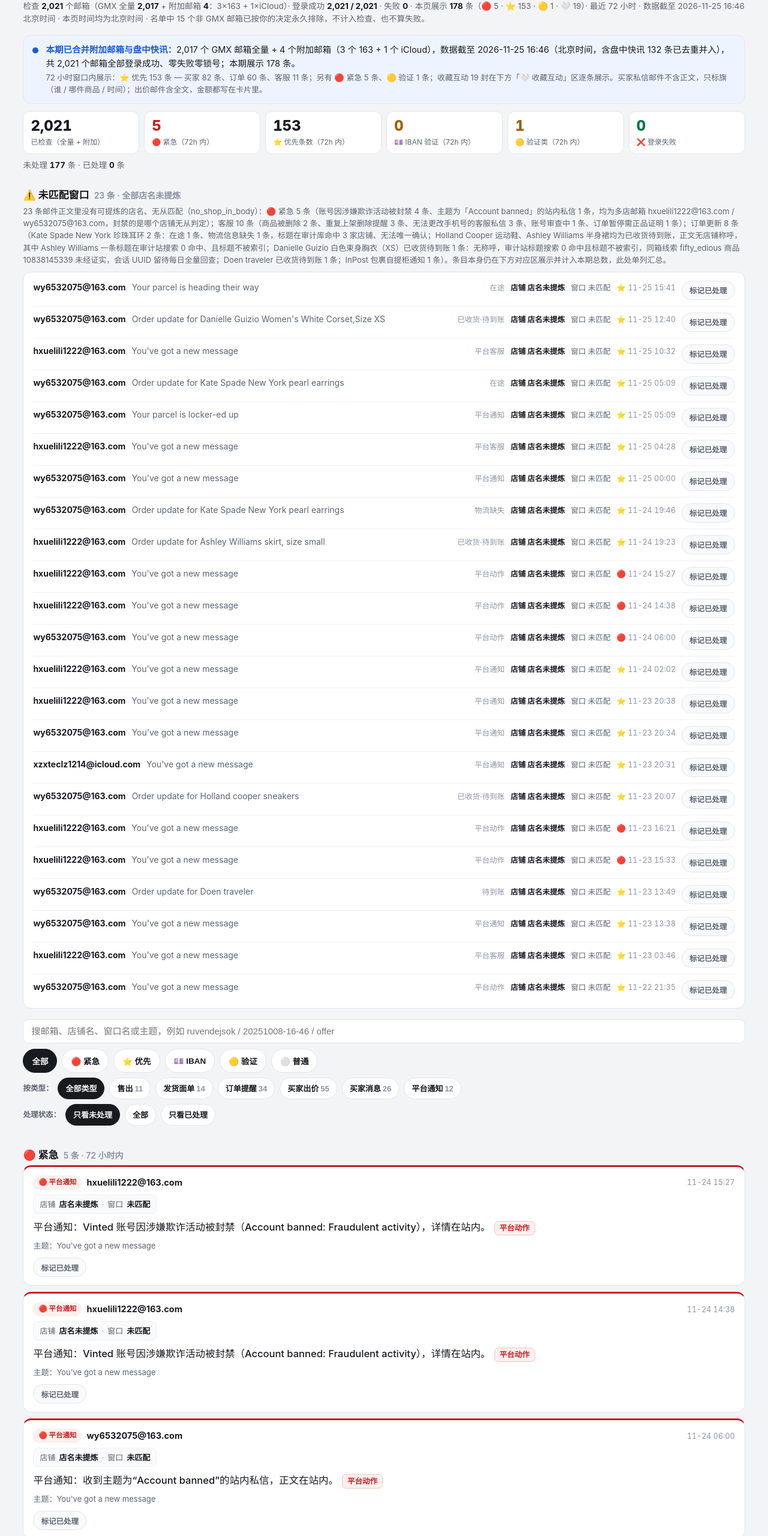
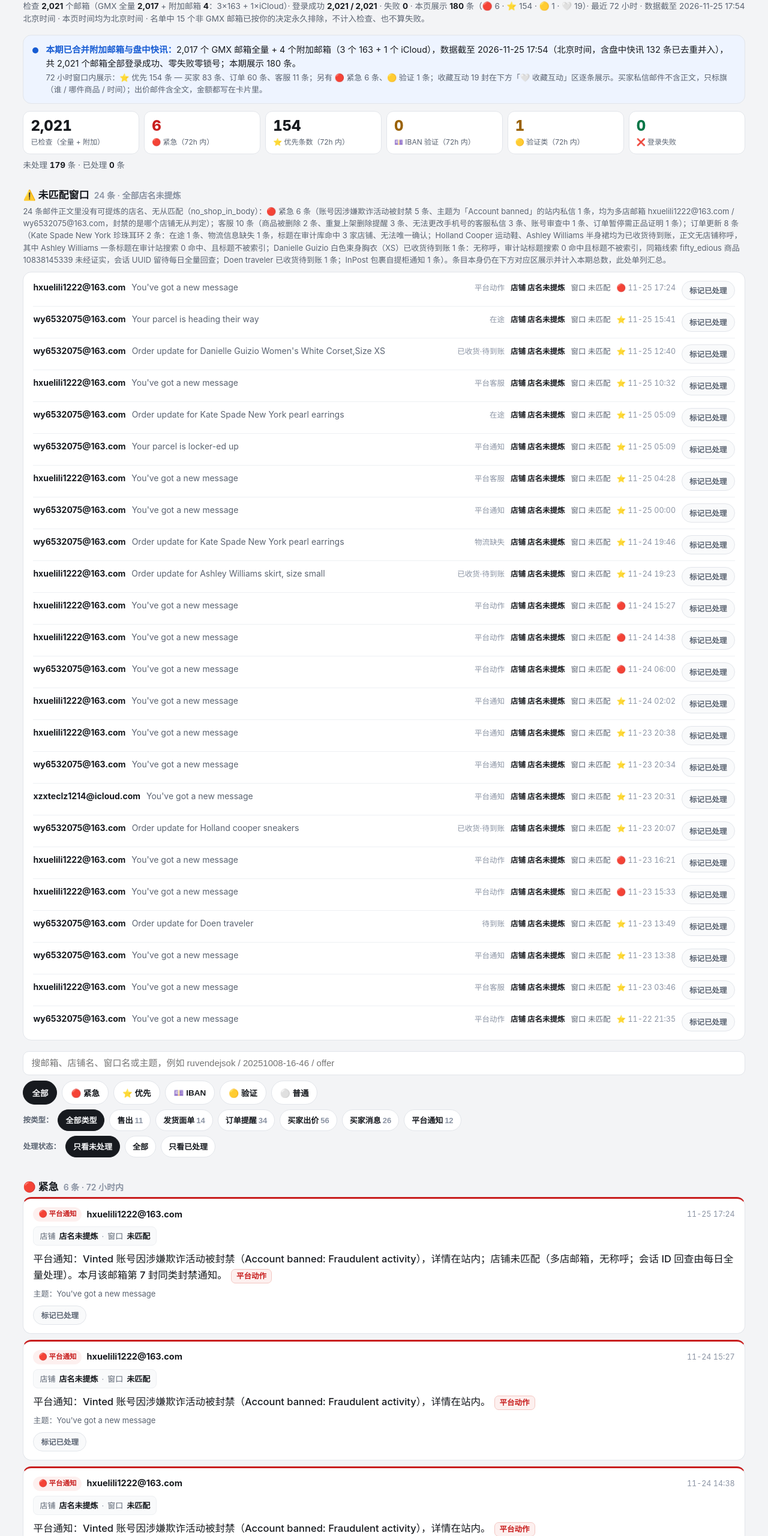
Before and after one commit to austinbill1979/gmx-mail-report, a plain HTML site: page index.html in a window 1280 px wide. Shown: the part 57-2617 px from the top of the page at 60% size. Drawn offline with Linux system fonts and the light colour scheme.

Commit message:
盘中快讯更新

```diff
--- a/index.html
+++ b/index.html
@@ -231,33 +231,34 @@
     <span class="date">2026-11-25 · 星期三 · 全量 + 附加邮箱</span>
     <span class="pill">只看最近 72 小时</span>
   </div>
-  <p class="subline">检查 <b>2,021</b> 个邮箱（GMX 全量 <b>2,017</b> + 附加邮箱 <b>4</b>：3×163 + 1×iCloud）· 登录成功 <b>2,021 / 2,021</b> · 失败 <b>0</b> · 本页展示 <b>178</b> 条（🔴 5 · ⭐ 153 · 🟡 1 · 🤍 19）· 最近 72 小时 · 数据截至 2026-11-25 16:46 北京时间 · 本页时间均为北京时间 · 名单中 15 个非 GMX 邮箱已按你的决定永久排除，不计入检查、也不算失败。</p>
+  <p class="subline">检查 <b>2,021</b> 个邮箱（GMX 全量 <b>2,017</b> + 附加邮箱 <b>4</b>：3×163 + 1×iCloud）· 登录成功 <b>2,021 / 2,021</b> · 失败 <b>0</b> · 本页展示 <b>180</b> 条（🔴 6 · ⭐ 154 · 🟡 1 · 🤍 19）· 最近 72 小时 · 数据截至 2026-11-25 17:54 北京时间 · 本页时间均为北京时间 · 名单中 15 个非 GMX 邮箱已按你的决定永久排除，不计入检查、也不算失败。</p>
 
   <!-- ======= Run summary banner ======= -->
   <div class="banner info" role="note">
     <span class="dot" aria-hidden="true"></span>
     <div>
-      <p><b>本期已合并附加邮箱与盘中快讯：</b>2,017 个 GMX 邮箱全量 + 4 个附加邮箱（3 个 163 + 1 个 iCloud），数据截至 2026-11-25 16:46（北京时间，含盘中快讯 132 条已去重并入），共 2,021 个邮箱全部登录成功、零失败零锁号；本期展示 178 条。</p>
-      <p class="small">72 小时窗口内展示：⭐ 优先 153 条 — 买家 82 条、订单 60 条、客服 11 条；另有 🔴 紧急 5 条、🟡 验证 1 条；收藏互动 19 封在下方「🤍 收藏互动」区逐条展示。买家私信邮件不含正文，只标旗（谁 / 哪件商品 / 时间）；出价邮件含全文，金额都写在卡片里。</p>
+      <p><b>本期已合并附加邮箱与盘中快讯：</b>2,017 个 GMX 邮箱全量 + 4 个附加邮箱（3 个 163 + 1 个 iCloud），数据截至 2026-11-25 17:54（北京时间，含盘中快讯 132 条已去重并入），共 2,021 个邮箱全部登录成功、零失败零锁号；本期展示 180 条。</p>
+      <p class="small">72 小时窗口内展示：⭐ 优先 154 条 — 买家 83 条、订单 60 条、客服 11 条；另有 🔴 紧急 6 条、🟡 验证 1 条；收藏互动 19 封在下方「🤍 收藏互动」区逐条展示。买家私信邮件不含正文，只标旗（谁 / 哪件商品 / 时间）；出价邮件含全文，金额都写在卡片里。</p>
     </div>
   </div>
 
   <!-- ======= Dashboard (72h window) ======= -->
   <div class="tiles" aria-label="本期概览（72 小时窗口）">
     <div class="tile"><b>2,021</b><span>已检查（全量 + 附加）</span></div>
-    <div class="tile red"><b>5</b><span>🔴 紧急（72h 内）</span></div>
-    <div class="tile"><b>153</b><span>⭐ 优先条数（72h 内）</span></div>
+    <div class="tile red"><b>6</b><span>🔴 紧急（72h 内）</span></div>
+    <div class="tile"><b>154</b><span>⭐ 优先条数（72h 内）</span></div>
     <div class="tile amber"><b>0</b><span>💷 IBAN 验证（72h 内）</span></div>
     <div class="tile amber"><b>1</b><span>🟡 验证类（72h 内）</span></div>
     <div class="tile green"><b>0</b><span>❌ 登录失败</span></div>
   </div>
-  <p class="done-counts" id="doneCounts">未处理 <b>178</b> 条 · 已处理 <b>0</b> 条</p>
+  <p class="done-counts" id="doneCounts">未处理 <b>180</b> 条 · 已处理 <b>0</b> 条</p>
 
   <!-- ======= ⚠️ Unmatched window ======= -->
   <section data-sec="unmatched">
-    <h2 class="sec">⚠️ 未匹配窗口 <span class="cnt">23 条 · 全部店名未提炼</span></h2>
-    <p class="sec-note">23 条邮件正文里没有可提炼的店名、无从匹配（no_shop_in_body）：🔴 紧急 5 条（账号因涉嫌欺诈活动被封禁 4 条、主题为「Account banned」的站内私信 1 条，均为多店邮箱 hxuelili1222@163.com / wy6532075@163.com，封禁的是哪个店铺无从判定）；客服 10 条（商品被删除 2 条、重复上架删除提醒 3 条、无法更改手机号的客服私信 3 条、账号审查中 1 条、订单暂停需正品证明 1 条）；订单更新 8 条（Kate Spade New York 珍珠耳环 2 条：在途 1 条、物流信息缺失 1 条，标题在审计库命中 3 家店铺、无法唯一确认；Holland Cooper 运动鞋、Ashley Williams 半身裙均为已收货待到账，正文无店铺称呼，其中 Ashley Williams 一条标题在审计站搜索 0 命中、且标题不被索引；Danielle Guizio 白色束身胸衣（XS）已收货待到账 1 条：无称呼，审计站标题搜索 0 命中且标题不被索引，同箱线索 fifty_edious 商品 10838145339 未经证实，会话 UUID 留待每日全量回查；Doen traveler 已收货待到账 1 条；InPost 包裹自提柜通知 1 条）。条目本身仍在下方对应区展示并计入本期总数，此处单列汇总。</p>
+    <h2 class="sec">⚠️ 未匹配窗口 <span class="cnt">24 条 · 全部店名未提炼</span></h2>
+    <p class="sec-note">24 条邮件正文里没有可提炼的店名、无从匹配（no_shop_in_body）：🔴 紧急 6 条（账号因涉嫌欺诈活动被封禁 5 条、主题为「Account banned」的站内私信 1 条，均为多店邮箱 hxuelili1222@163.com / wy6532075@163.com，封禁的是哪个店铺无从判定）；客服 10 条（商品被删除 2 条、重复上架删除提醒 3 条、无法更改手机号的客服私信 3 条、账号审查中 1 条、订单暂停需正品证明 1 条）；订单更新 8 条（Kate Spade New York 珍珠耳环 2 条：在途 1 条、物流信息缺失 1 条，标题在审计库命中 3 家店铺、无法唯一确认；Holland Cooper 运动鞋、Ashley Williams 半身裙均为已收货待到账，正文无店铺称呼，其中 Ashley Williams 一条标题在审计站搜索 0 命中、且标题不被索引；Danielle Guizio 白色束身胸衣（XS）已收货待到账 1 条：无称呼，审计站标题搜索 0 命中且标题不被索引，同箱线索 fifty_edious 商品 10838145339 未经证实，会话 UUID 留待每日全量回查；Doen traveler 已收货待到账 1 条；InPost 包裹自提柜通知 1 条）。条目本身仍在下方对应区展示并计入本期总数，此处单列汇总。</p>
     <div class="listbox">
+      <div class="row" data-level="red" data-levels="red" data-text="hxuelili1222@163.com You&#x27;ve got a new message 平台通知：Vinted 账号因涉嫌欺诈活动被封禁（Account banned: Fraudulent activity），详情在站内；本月该邮箱第 7 封同类封禁通知。 平台通知 平台动作 店铺 店名未提炼 窗口 未匹配"><span class="a">hxuelili1222@163.com</span><span class="s">You've got a new message</span><span class="n">平台动作</span><span class="shop">店铺 店名未提炼</span><span class="win">窗口 未匹配</span><span class="d">🔴 11-25 17:24</span></div>
       <div class="row" data-level="star" data-levels="star" data-text="wy6532075@163.com Your parcel is heading their way InPost 通知：包裹已从自提点取件，正在寄往买家（Rochdale 自提柜，预计 3–4 天送达），单号 JJD0002212123948551；邮件未注明商品，店铺未匹配（多店邮箱，无称呼；会话 ID 回查由每日全量处理）。 订单更新 在途 店铺 店名未提炼 窗口 未匹配"><span class="a">wy6532075@163.com</span><span class="s">Your parcel is heading their way</span><span class="n">在途</span><span class="shop">店铺 店名未提炼</span><span class="win">窗口 未匹配</span><span class="d">⭐ 11-25 15:41</span></div>
       <div class="row" data-level="star" data-levels="star" data-text="wy6532075@163.com Order update for Danielle Guizio Women's White Corset,Size XS 买家 baileyrogerss 已确认收货 Danielle Guizio 白色束身胸衣（XS），款项将于 11 月 27 日 05:40 自动到账（店铺未匹配：无称呼，审计站标题搜索 0 命中且标题不被索引；同箱线索 fifty_edious 商品 10838145339 未经证实，会话 UUID 留待每日全量回查）。 订单更新 已收货·待到账 店铺 店名未提炼 窗口 未匹配"><span class="a">wy6532075@163.com</span><span class="s">Order update for Danielle Guizio Women's White Corset,Size XS</span><span class="n">已收货·待到账</span><span class="shop">店铺 店名未提炼</span><span class="win">窗口 未匹配</span><span class="d">⭐ 11-25 12:40</span></div>
       <div class="row" data-level="star" data-levels="star" data-text="hxuelili1222@163.com You&#x27;ve got a new message 平台客服私信：无法更改手机号（正文在站内）。 平台通知 平台客服 店铺 店名未提炼 窗口 未匹配"><span class="a">hxuelili1222@163.com</span><span class="s">You've got a new message</span><span class="n">平台客服</span><span class="shop">店铺 店名未提炼</span><span class="win">窗口 未匹配</span><span class="d">⭐ 11-25 10:32</span></div>
@@ -301,7 +302,7 @@
       <button class="chip kind" data-k="sold" aria-pressed="false">售出<span class="kn">11</span></button>
       <button class="chip kind" data-k="label" aria-pressed="false">发货面单<span class="kn">14</span></button>
       <button class="chip kind" data-k="reminder" aria-pressed="false">订单提醒<span class="kn">34</span></button>
-      <button class="chip kind" data-k="offer" aria-pressed="false">买家出价<span class="kn">55</span></button>
+      <button class="chip kind" data-k="offer" aria-pressed="false">买家出价<span class="kn">56</span></button>
       <button class="chip kind" data-k="message" aria-pressed="false">买家消息<span class="kn">26</span></button>
       <button class="chip kind" data-k="platform" aria-pressed="false">平台通知<span class="kn">12</span></button>
     </div>
@@ -316,8 +317,14 @@
 
   <!-- ======= 🔴 Urgent ======= -->
   <section data-sec="red">
-    <h2 class="sec">🔴 紧急 <span class="cnt">5 条 · 72 小时内</span></h2>
-
+    <h2 class="sec">🔴 紧急 <span class="cnt">6 条 · 72 小时内</span></h2>
+
+        <article class="card red" data-level="red" data-levels="red" data-text="hxuelili1222@163.com You&#x27;ve got a new message 平台通知：Vinted 账号因涉嫌欺诈活动被封禁（Account banned: Fraudulent activity），详情在站内；店铺未匹配（多店邮箱，无称呼；会话 ID 回查由每日全量处理）。本月该邮箱第 7 封同类封禁通知。 平台通知 平台动作 店铺 店名未提炼 窗口 未匹配">
+      <div class="card-top"><span class="tag redtag">🔴 平台通知</span><span class="acct">hxuelili1222@163.com</span><span class="when">11-25 17:24</span></div>
+      <div class="shopmeta">店铺 <b>店名未提炼</b><span class="sep">·</span>窗口 <b>未匹配</b></div>
+      <p class="summary">平台通知：Vinted 账号因涉嫌欺诈活动被封禁（Account banned: Fraudulent activity），详情在站内；店铺未匹配（多店邮箱，无称呼；会话 ID 回查由每日全量处理）。本月该邮箱第 7 封同类封禁通知。<span class="key">平台动作</span></p>
+      <div class="meta">主题：You've got a new message</div>
+    </article>
         <article class="card red" data-level="red" data-levels="red" data-text="hxuelili1222@163.com You&#x27;ve got a new message 平台通知：Vinted 账号因涉嫌欺诈活动被封禁（Account banned: Fraudulent activity），详情在站内。 平台通知 平台动作 店铺 店名未提炼 窗口 未匹配">
       <div class="card-top"><span class="tag redtag">🔴 平台通知</span><span class="acct">hxuelili1222@163.com</span><span class="when">11-24 15:27</span></div>
       <div class="shopmeta">店铺 <b>店名未提炼</b><span class="sep">·</span>窗口 <b>未匹配</b></div>
@@ -352,14 +359,20 @@
 
   <!-- ======= ⭐ Priority ======= -->
   <section data-sec="star">
-    <h2 class="sec">⭐ 优先处理 <span class="cnt">153 条 · 72 小时内</span></h2>
-    <p class="sec-note">买家 82 条 · 订单 60 条 · 客服 11 条（均为平台通知 / 平台客服私信）。另有 23 条匹配不到窗口，单列在页面顶部看板下方「⚠️ 未匹配窗口」区块（全部为正文提炼不到店名：账号封禁相关 5 条、客服类 10 条、订单更新 8 条）。用上方「按类型」可只看某一类；每个日期组内的卡片已按 售出 → 面单 → 提醒 → 出价 → 消息 → 平台 的顺序归类排列。每张卡已标注<b>店铺名</b>与<b>窗口名</b>（店铺名从邮件正文称呼提炼，窗口名按店铺名在店铺审计站查得）。出价给全内容（出价人 / 金额 / 原价）；私信只标旗，正文在 Vinted 站内、邮件里没有，本日报不登录 Vinted。</p>
+    <h2 class="sec">⭐ 优先处理 <span class="cnt">154 条 · 72 小时内</span></h2>
+    <p class="sec-note">买家 83 条 · 订单 60 条 · 客服 11 条（均为平台通知 / 平台客服私信）。另有 24 条匹配不到窗口，单列在页面顶部看板下方「⚠️ 未匹配窗口」区块（全部为正文提炼不到店名：账号封禁相关 5 条、客服类 10 条、订单更新 8 条）。用上方「按类型」可只看某一类；每个日期组内的卡片已按 售出 → 面单 → 提醒 → 出价 → 消息 → 平台 的顺序归类排列。每张卡已标注<b>店铺名</b>与<b>窗口名</b>（店铺名从邮件正文称呼提炼，窗口名按店铺名在店铺审计站查得）。出价给全内容（出价人 / 金额 / 原价）；私信只标旗，正文在 Vinted 站内、邮件里没有，本日报不登录 Vinted。</p>
     <div class="fold-controls" id="starFoldControls">
       <span class="hint">已按日期折叠 — 点日期条展开 / 收起，每组内可上下滚动：</span>
       <button type="button" class="fold-btn" id="expandAllStar">全部展开</button>
       <button type="button" class="fold-btn" id="collapseAllStar">全部折叠</button>
     </div>
     <div id="starDateGroups"></div>
+        <article class="card star" data-level="star" data-levels="star" data-text="hxuelili1222@163.com New offer for Dries van Noten Asymmetric Zip Cardigan in Black 买家 bwmmike 出价 £130.00 求购 Dries van Noten Asymmetric Zip Cardigan in Black（原价 £220.00）。 买家出价 £130.00 vs £220.00 店铺 coralstevenson114 窗口 *** 会员 ID 115738797">
+      <div class="card-top"><span class="tag kind">⭐ 买家出价</span><span class="acct">hxuelili1222@163.com</span><span class="when">11-25 17:23</span></div>
+      <div class="shopmeta">店铺 <b>coralstevenson114</b><span class="sep">·</span>窗口 <b>***</b><span class="sep">·</span>会员 ID <b>115738797</b></div>
+      <p class="summary">买家 bwmmike 出价 £130.00 求购 Dries van Noten Asymmetric Zip Cardigan in Black（原价 £220.00）。<span class="key star">£130.00 vs £220.00</span></p>
+      <div class="meta">主题：New offer for Dries van Noten Asymmetric Zip Cardigan in Black</div>
+    </article>
         <article class="card star" data-level="star" data-levels="star" data-text="xzxteclz1214@icloud.com You've sold an item on Vinted 买家 ryandsc4 购买 Moose Knuckles Minimalist Insulated Down Zip-Up Gilet £90.00，请在 5 天内发货。 售出 £90.00 店铺 earthenvasil 窗口 GB240815-5 会员 ID 222569692">
       <div class="card-top"><span class="tag kind">⭐ 售出</span><span class="acct">xzxteclz1214@icloud.com</span><span class="when">11-25 16:06</span></div>
       <div class="shopmeta">店铺 <b>earthenvasil</b><span class="sep">·</span>窗口 <b>GB240815-5</b><span class="sep">·</span>会员 ID <b>222569692</b></div>
@@ -1335,7 +1348,7 @@
   <!-- ======= ❌ Failures ======= -->
   <section data-sec="fail">
     <h2 class="sec">❌ 登录失败 <span class="cnt">0 条</span></h2>
-    <div class="okline"><span class="mark">✓</span><span>本轮 2,021 个邮箱全部 IMAP 登录成功（GMX 2,017 / 2,017 + 附加邮箱 4 / 4），无失败、无锁号。15 个非 GMX 邮箱已永久排除，不在此列。数据截至 2026-11-25 16:46（北京时间）。</span></div>
+    <div class="okline"><span class="mark">✓</span><span>本轮 2,021 个邮箱全部 IMAP 登录成功（GMX 2,017 / 2,017 + 附加邮箱 4 / 4），无失败、无锁号。15 个非 GMX 邮箱已永久排除，不在此列。数据截至 2026-11-25 17:54（北京时间）。</span></div>
   </section>
 
   <!-- ======= Fleet snapshot ======= -->
@@ -1354,9 +1367,11 @@
 
   <!-- ======= All items ======= -->
   <section data-sec="all">
-    <h2 class="sec">本期展示条目一览 <span class="cnt">178 条 · 仅 72 小时内 · 按日期折叠</span></h2>
+    <h2 class="sec">本期展示条目一览 <span class="cnt">180 条 · 仅 72 小时内 · 按日期折叠</span></h2>
     <p class="sec-note">同样按日期分组：点日期条展开 / 收起，展开后在组内滚动查看，不用把整页拉长。</p>
     <div class="listbox" id="allbox">
+      <div class="row" data-level="red" data-levels="red" data-text="hxuelili1222@163.com You&#x27;ve got a new message 平台通知：Vinted 账号因涉嫌欺诈活动被封禁（Account banned: Fraudulent activity），详情在站内；店铺未匹配（多店邮箱，无称呼；会话 ID 回查由每日全量处理）。本月该邮箱第 7 封同类封禁通知。 平台通知 平台动作 店铺 店名未提炼 窗口 未匹配"><span class="a">hxuelili1222@163.com</span><span class="s">You've got a new message</span><span class="n">平台动作</span><span class="shop">店铺 店名未提炼</span><span class="win">窗口 未匹配</span><span class="d">🔴 11-25 17:24</span></div>
+      <div class="row" data-level="star" data-levels="star" data-text="hxuelili1222@163.com New offer for Dries van Noten Asymmetric Zip Cardigan in Black 买家 bwmmike 出价 £130.00 求购 Dries van Noten Asymmetric Zip Cardigan in Black（原价 £220.00）。 买家出价 £130.00 vs £220.00 店铺 coralstevenson114 窗口 *** 会员 ID 115738797"><span class="a">hxuelili1222@163.com</span><span class="s">New offer for Dries van Noten Asymmetric Zip Cardigan in Black</span><span class="n">£130.00 vs £220.00</span><span class="shop">店铺 coralstevenson114</span><span class="win">窗口 ***</span><span class="d">⭐ 11-25 17:23</span></div>
       <div class="row" data-level="star" data-levels="star" data-text="xzxteclz1214@icloud.com You've sold an item on Vinted 买家 ryandsc4 购买 Moose Knuckles Minimalist Insulated Down Zip-Up Gilet £90.00，请在 5 天内发货。 售出 £90.00 店铺 earthenvasil 窗口 GB240815-5 会员 ID 222569692"><span class="a">xzxteclz1214@icloud.com</span><span class="s">You've sold an item on Vinted</span><span class="n">£90.00</span><span class="shop">店铺 earthenvasil</span><span class="win">窗口 GB240815-5</span><span class="d">⭐ 11-25 16:06</span></div>
       <div class="row" data-level="star" data-levels="star" data-text="wy6532075@163.com Your parcel is heading their way InPost 通知：包裹已从自提点取件，正在寄往买家（Rochdale 自提柜，预计 3–4 天送达），单号 JJD0002212123948551；邮件未注明商品，店铺未匹配（多店邮箱，无称呼；会话 ID 回查由每日全量处理）。 订单更新 在途 店铺 店名未提炼 窗口 未匹配"><span class="a">wy6532075@163.com</span><span class="s">Your parcel is heading their way</span><span class="n">在途</span><span class="shop">店铺 店名未提炼</span><span class="win">窗口 未匹配</span><span class="d">⭐ 11-25 15:41</span></div>
       <div class="row" data-level="star" data-levels="star" data-text="xzxteclz1214@icloud.com New message about Alemais Marjorelle Mini Dress, Multicolored, Size 10 买家 allipg 就 Alemais Marjorelle Mini Dress 发来私信，正文在站内。 买家消息 买家私信 店铺 babbles.crafts0a 窗口 GB240823-T-1 会员 ID 224199475"><span class="a">xzxteclz1214@icloud.com</span><span class="s">New message about Alemais Marjorelle Mini Dress, Multicolored, Size 10</span><span class="n">买家私信</span><span class="shop">店铺 babbles.crafts0a</span><span class="win">窗口 GB240823-T-1</span><span class="d">⭐ 11-25 15:15</span></div>
@@ -1543,7 +1558,7 @@
     <div class="steps">
       <div class="step"><b>① 地址不变</b><span>把本页存成书签，每天打开同一个网址即可，不用再等聊天里发文件。</span></div>
       <div class="step"><b>② 每天更新同一页</b><span>每次跑完检查，最新一期日报会替换到这个页面上；聊天里只发约 10 行的精简摘要并链回这里。</span></div>
-      <div class="step"><b>③ 只看最近 72 小时</b><span>本页只展示最近 72 小时内的邮件，超过 72 小时的旧邮件不再展示（数据仍在结果文件中存档）。本期口径：全量 + 附加邮箱 + 盘中快讯合并，截至 2026-11-25 16:46（北京时间）。</span></div>
+      <div class="step"><b>③ 只看最近 72 小时</b><span>本页只展示最近 72 小时内的邮件，超过 72 小时的旧邮件不再展示（数据仍在结果文件中存档）。本期口径：全量 + 附加邮箱 + 盘中快讯合并，截至 2026-11-25 17:54（北京时间）。</span></div>
     </div>
     <p class="note"><b>如实说明：</b>本页是固定网址的静态快照，本身不会自动连邮箱抓信 — 每次更新由日报任务跑完 IMAP 检查后重新发布到这个地址。本期为全量 + 附加邮箱合并期：2,017 个 GMX 邮箱 + 4 个附加邮箱（3×163 + 1×iCloud），共 2,021 个；15 个非 GMX 邮箱已按你的决定永久排除。</p>
     <p class="note"><b>已处理标记：</b>每条条目都带「标记已处理」按钮，处理完点一下即可标掉；同一条目在各区块（卡片区 / 未匹配区 / 收藏区 / 一览区）同步变淡，再点一次可撤销。顶部可按处理状态筛选（默认只看未处理），每个日期组标题行也有「本组全部标为已处理」。已处理标记保存在当前浏览器里，面板每天更新新版后仍然有效；换设备或换浏览器不会同步。</p>
@@ -1556,7 +1571,7 @@
 
   <p class="foot">
     分类口径（2026-11-17 定稿 v3）＋ 72 小时展示规则 ＋ 只读邮件口径：本页只展示邮件日期在最近 72 小时内的条目；买家出价读正文给全内容，买家私信只标旗（正文不在邮件里，不登录 Vinted），模糊主题抓正文再定性；收藏互动在「🤍 收藏互动」区逐条展示。<br>
-    数据来源：2026-11-25 GMX IMAP 全量实测（2,017 个 GMX 邮箱，2,017/2,017 登录成功；每箱最新 5 封共采样 6,314 封）+ 4 个附加邮箱（3×163 + 1×iCloud，4/4 登录成功）+ 盘中快讯 132 条已去重并入（截至 2026-11-25 16:46 北京时间）。本页展示最近 72 小时内 178 条（🔴 5 · ⭐ 153 · 🟡 1 · 🤍 19）。15 个非 GMX 邮箱（inbox.lv 7 · gazeta.pl 4 · onet.pl 3 · 格式错误 1）已永久排除。
+    数据来源：2026-11-25 GMX IMAP 全量实测（2,017 个 GMX 邮箱，2,017/2,017 登录成功；每箱最新 5 封共采样 6,314 封）+ 4 个附加邮箱（3×163 + 1×iCloud，4/4 登录成功）+ 盘中快讯 132 条已去重并入（截至 2026-11-25 17:54 北京时间）。本页展示最近 72 小时内 180 条（🔴 6 · ⭐ 154 · 🟡 1 · 🤍 19）。15 个非 GMX 邮箱（inbox.lv 7 · gazeta.pl 4 · onet.pl 3 · 格式错误 1）已永久排除。
   </p>
 </div>
 
@@ -1826,14 +1841,15 @@
 
   var digest = [
     "📬 GMX 日报 11-25 · 全量 + 附加邮箱合并期（72 小时窗口 · 精简版）",
-    "检查 2021 个邮箱（GMX 2017 + 附加 4）全部登录成功 ✅｜🔴 5｜⭐ 153 条｜🟡 1｜🤍 19｜❌ 0",
+    "检查 2021 个邮箱（GMX 2017 + 附加 4）全部登录成功 ✅｜🔴 6｜⭐ 154 条｜🟡 1｜🤍 19｜❌ 0",
+    "🔴 hxuelili1222@163.com：平台通知：Vinted 账号因涉嫌欺诈活动被封禁（Account banned: Fraudulent activity），详情在站内。（11-25 17:24）",
     "🔴 hxuelili1222@163.com：平台通知：Vinted 账号因涉嫌欺诈活动被封禁（Account banned: Fraudulent activity），详情在站内。（11-24 15:27）",
     "🔴 hxuelili1222@163.com：平台通知：Vinted 账号因涉嫌欺诈活动被封禁（Account banned: Fraudulent activity），详情在站内。（11-24 14:38）",
     "🔴 wy6532075@163.com：平台通知：收到主题为“Account banned”的站内私信，正文在站内。（11-24 06:00）",
     "🔴 hxuelili1222@163.com：平台通知：Vinted 账号因涉嫌欺诈活动被封禁（Account banned: Fraudulent activity），详情在站内。（11-23 16:21）",
     "🔴 hxuelili1222@163.com：平台通知：Vinted 账号因涉嫌欺诈活动被封禁（Account banned: Fraudulent activity），详情在站内。（11-23 15:33）",
-    "⭐ 买家 82 条：出价 55 · 消息 26；订单 60 条：售出 11 · 发货面单 14 · 订单更新/提醒 34 · 平台通知 1；客服 11 条",
-    "💷 IBAN 窗口内 0；🟡 验证 1 条（身份验证提醒，只标主题不点链接）；收藏互动 19 封已单独成区逐条展示；⚠️ 未匹配窗口 23 条单列在页面顶部看板下方（全部店名未提炼）；盘中快讯 132 条已去重并入，截至 2026-11-25 16:46 北京时间",
+    "⭐ 买家 83 条：出价 56 · 消息 26；订单 60 条：售出 11 · 发货面单 14 · 订单更新/提醒 34 · 平台通知 1；客服 11 条",
+    "💷 IBAN 窗口内 0；🟡 验证 1 条（身份验证提醒，只标主题不点链接）；收藏互动 19 封已单独成区逐条展示；⚠️ 未匹配窗口 24 条单列在页面顶部看板下方（全部店名未提炼）；盘中快讯 132 条已去重并入，截至 2026-11-25 17:54 北京时间",
     "全量明细（仅 72 小时内）见固定网址日报页"
   ].join(String.fromCharCode(10));
 
```
